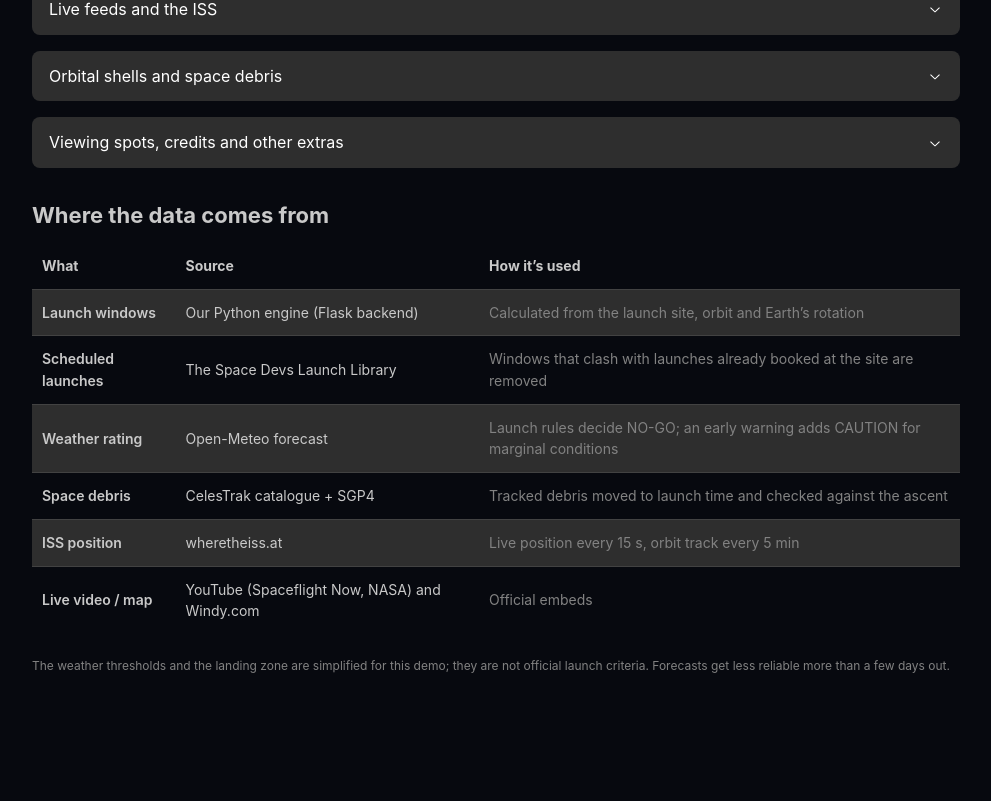
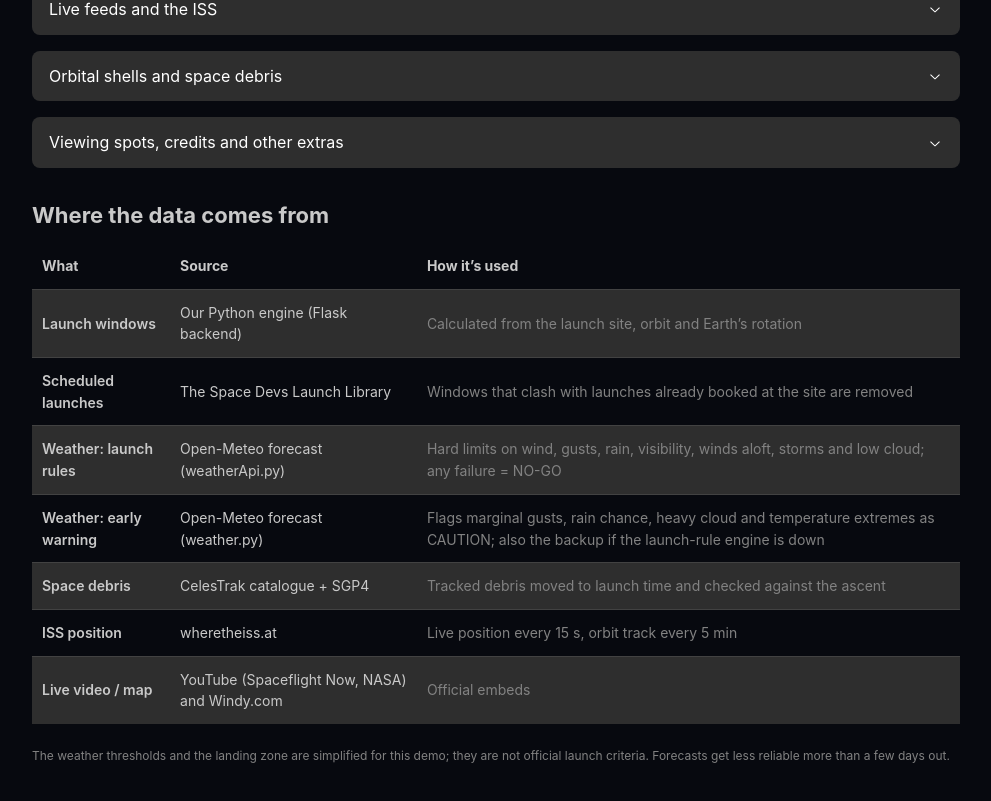
Before and after one commit to elidellman/MissionAcceptedHackathon2026, a React (Vite) app in the folder frontend/: page /guide in a window 1280 px wide. Shown: the part 1229-2030 px from the top of the page, without its empty margins (144-1135 px from the left). Before the commit the page ends 1952 px from the top, so only its background shows below. Built offline with nearby package versions, Linux system fonts and the light colour scheme.

Commit message:
finishing touches

```diff
--- a/frontend/src/credits.js
+++ b/frontend/src/credits.js
@@ -34,7 +34,7 @@ export const CREDITS = {
     url: 'https://wheretheiss.at',
   },
   googleMaps: { what: 'Viewing spot directions', by: 'Google Maps', url: 'https://www.google.com/maps' },
-  weatherForecast: { what: 'Weather forecast for GO / CAUTION / NO-GO ratings', by: 'Open-Meteo', url: 'https://open-meteo.com', license: 'CC BY 4.0' },
+  weatherForecast: { what: 'Weather forecasts for both weather checks (launch rules and early warning)', by: 'Open-Meteo', url: 'https://open-meteo.com', license: 'CC BY 4.0' },
   scheduledLaunches: { what: 'Scheduled launches (clash check)', by: 'The Space Devs, Launch Library 2', url: 'https://thespacedevs.com' },
   debrisCatalogue: { what: 'Space debris orbital data', by: 'CelesTrak', url: 'https://celestrak.org' },
 
--- a/frontend/src/features/mission-control/MissionInputPanel.jsx
+++ b/frontend/src/features/mission-control/MissionInputPanel.jsx
@@ -210,7 +210,8 @@ export default function MissionInputPanel({ params, onPreviewChange, onSubmit, l
             )}
 
             <Text size="xs" c="dimmed">
-              Weather is checked automatically for each window.
+              Weather is checked automatically for each window, against launch rules plus an early warning.
+              Click “Why?” on a window to see the reason.
             </Text>
 
             <Button type="submit" loading={loading} disabled={!valid} fullWidth>
--- a/frontend/src/pages/Guide.jsx
+++ b/frontend/src/pages/Guide.jsx
@@ -17,7 +17,8 @@ const QUICK_START = [
 const DATA_SOURCES = [
   ['Launch windows', 'Our Python engine (Flask backend)', 'Calculated from the launch site, orbit and Earth’s rotation'],
   ['Scheduled launches', 'The Space Devs Launch Library', 'Windows that clash with launches already booked at the site are removed'],
-  ['Weather rating', 'Open-Meteo forecast', 'Launch rules decide NO-GO; an early warning adds CAUTION for marginal conditions'],
+  ['Weather: launch rules', 'Open-Meteo forecast (weatherApi.py)', 'Hard limits on wind, gusts, rain, visibility, winds aloft, storms and low cloud; any failure = NO-GO'],
+  ['Weather: early warning', 'Open-Meteo forecast (weather.py)', 'Flags marginal gusts, rain chance, heavy cloud and temperature extremes as CAUTION; also the backup if the launch-rule engine is down'],
   ['Space debris', 'CelesTrak catalogue + SGP4', 'Tracked debris moved to launch time and checked against the ascent'],
   ['ISS position', 'wheretheiss.at', 'Live position every 15 s, orbit track every 5 min'],
   ['Live video / map', 'YouTube (Spaceflight Now, NASA) and Windy.com', 'Official embeds'],
@@ -97,7 +98,7 @@ export default function Guide() {
                     <Badge color="red" size="sm">NO-GO</Badge> <Badge color="gray" size="sm">NO FORECAST</Badge>
                   </List.Item>
                   <List.Item>
-                    The weather is checked in two layers. <b>Launch rules</b> are hard limits on surface wind (30 mph),
+                    The weather is checked by <b>two engines</b> reading the same live forecast. <b>Launch rules</b> are hard limits on surface wind (30 mph),
                     gusts (40 mph), rain (1 in/hr), visibility (2 miles), winds aloft (50 mph), thunderstorms and low cloud
                     (50%); breaking any rule makes the window NO-GO. An <b>early warning</b> flags marginal conditions
                     (rising gusts, a chance of rain, heavy cloud, temperature extremes) as CAUTION.
--- a/frontend/src/pages/Presentation.jsx
+++ b/frontend/src/pages/Presentation.jsx
@@ -60,9 +60,10 @@ const SLIDES = [
         body: 'Upcoming launches at the same site come from The Space Devs Launch Library; any window that overlaps one is removed.',
       },
       {
-        title: '3. Rate the weather',
+        title: '3. Rate the weather: two checks',
         body:
-          'A live 16-day Open-Meteo forecast for the pad rates every window: wind gusts, rain chance, cloud cover and thunderstorms become GO, CAUTION or NO-GO.',
+          'Two weather engines read a live 16-day Open-Meteo forecast for the pad. Launch rules (surface wind, gusts, rain, visibility, winds aloft, ' +
+          'storms, low cloud) decide NO-GO; an early warning flags marginal weather as CAUTION. Beyond 16 days: no forecast.',
       },
       {
         title: '4. Screen for space debris',
```
